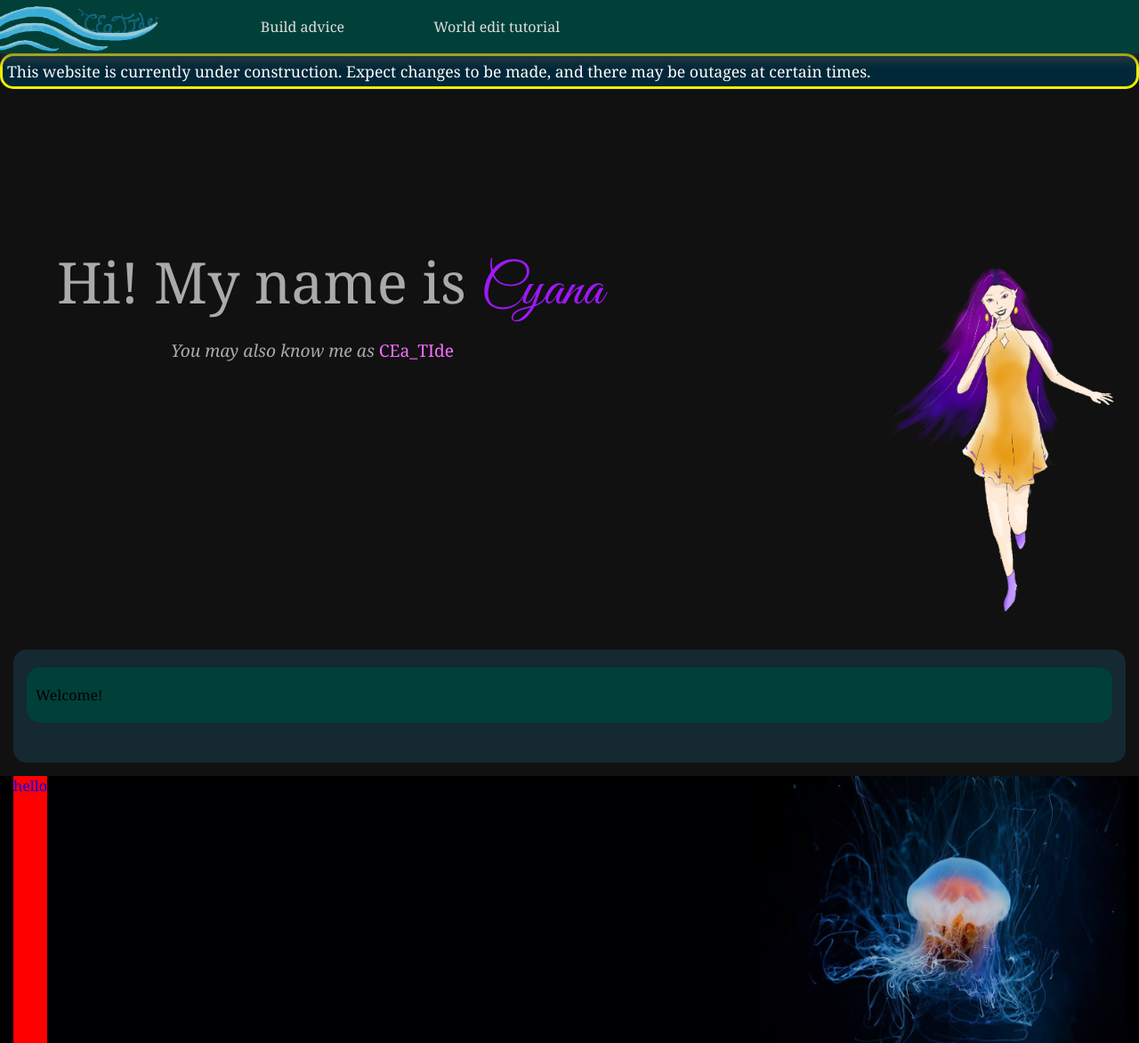
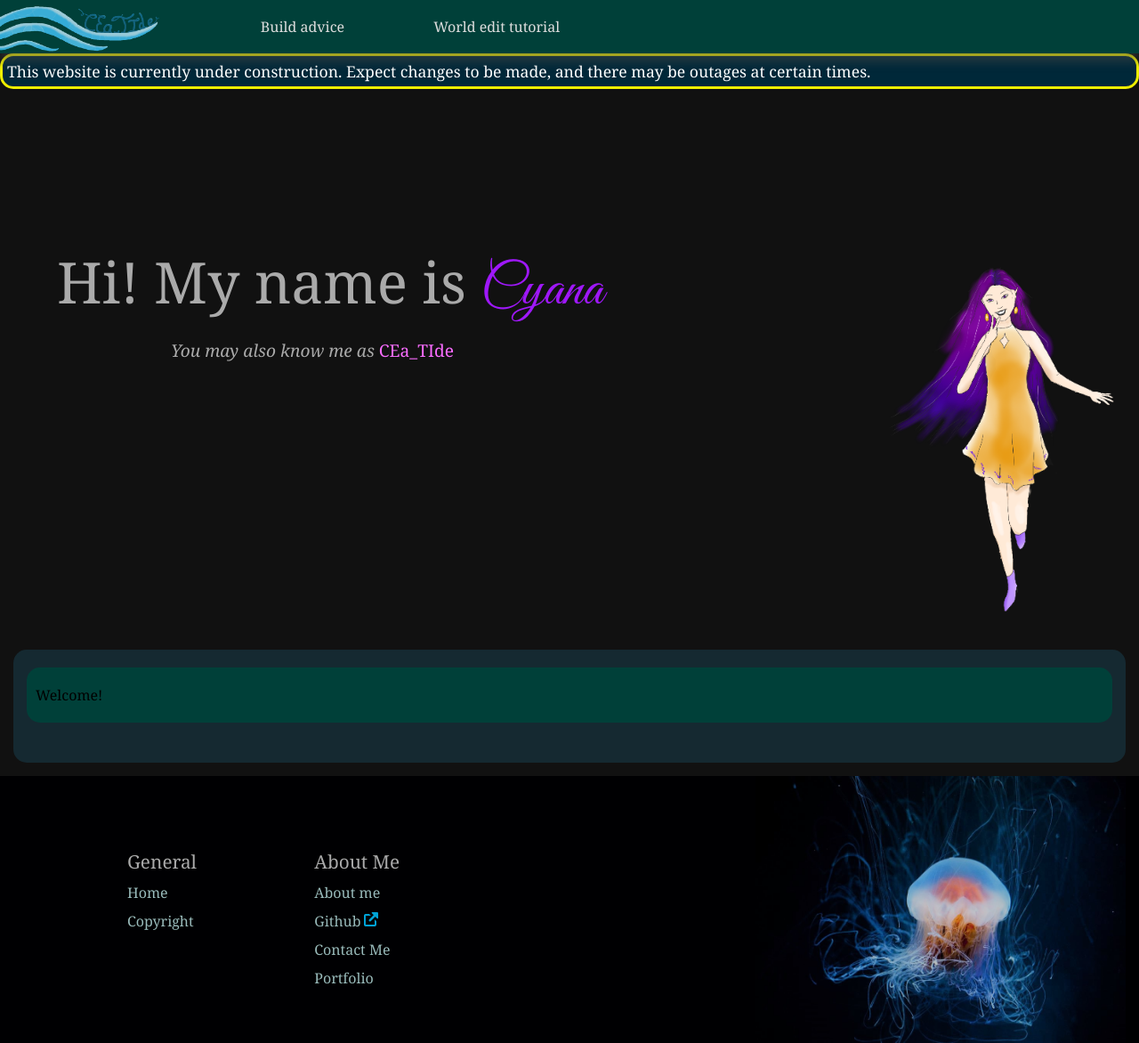
Before and after one commit to CEa-TIde/personal-website, a Jekyll site: the page built from index.html, in a window 1280 px wide and 1172 px high. Shown: the whole window at 89% size. Built offline with Jekyll 4.4.1, drawn with Linux system fonts in a browser that asks for light colours.

Commit message:
Create proper footer
- note: some links are linked to yet implemented pages

```diff
--- a/_layouts/main.html
+++ b/_layouts/main.html
@@ -29,7 +29,18 @@
         <footer>
             <div class="footer-content">
                 <div class="footer-info">
-                    hello
+                    <div class="footer-category">
+                        <span>General</span>
+                        <div class="footer-entry"><a class="slide-hover" href="/" title="Take me Home, Country Roads">Home</a></div>
+                        <div class="footer-entry"><a class="slide-hover" href="/copyright" title="Copyright information">Copyright</a></div>
+                    </div>
+                    <div class="footer-category">
+                        <span>About Me</span>
+                        <div class="footer-entry"><a class="slide-hover" href="/aboutme" title="About me">About me</a></div>
+                        <div class="footer-entry"><a class="slide-hover" href="https://github.com/CEa-TIde" target="_blank" title="Link to github profile">Github</a></div>
+                        <div class="footer-entry"><a class="slide-hover" href="#" title="Contact me (not linked yet)">Contact Me</a></div>
+                        <div class="footer-entry"><a class="slide-hover" href="/portfolio" title="Minecraft Portfolio">Portfolio</a></div>
+                    </div>
                 </div>
                 <img class="footer-img" src="media/jellyfish-6653502_960_720-edited.jpg"/>
             </div>
--- a/main.css
+++ b/main.css
@@ -411,7 +411,7 @@ Footer styling:
 footer {
     background: #000002;
     width: 100%;
-    height: var(--footer-height);
+    min-height: var(--footer-height);
 
     /* make the footer stick to the bottom if page is shorter than viewport height */
     position: absolute;
@@ -425,11 +425,35 @@ footer {
     grid-gap: 15px;
     justify-content: space-between;
     padding: 0 15px;
+    height: 100%;
 }
 
 .footer-info {
-    background: red;
-    color: blue;
+    color: var(--text-color);
+    margin: auto 0;
+    font-size: 1em;
+}
+
+.footer-category {
+    display: inline-block;
+    padding-left: 10vw;
+    padding-top: 20px;
+    vertical-align: top;
+}
+
+.footer-category > span {
+    font-size: 1.3em;
+    font-weight: 100;
+}
+
+.footer-entry {
+    display: block;
+    padding-top: 10px;
+}
+
+.footer-entry a {
+    text-decoration: none;
+
 }
 
 .footer-img {
@@ -656,6 +680,7 @@ p a::before {
     position: absolute;
     content: "";
     bottom: calc(-0.1em + 1px);
+    bottom: 0;
     width: 2px;
     height: 2px;
     background: var(--text-color-hl);
```
Also changed, not shown: _layouts/default.html (+12 -1 lines).
